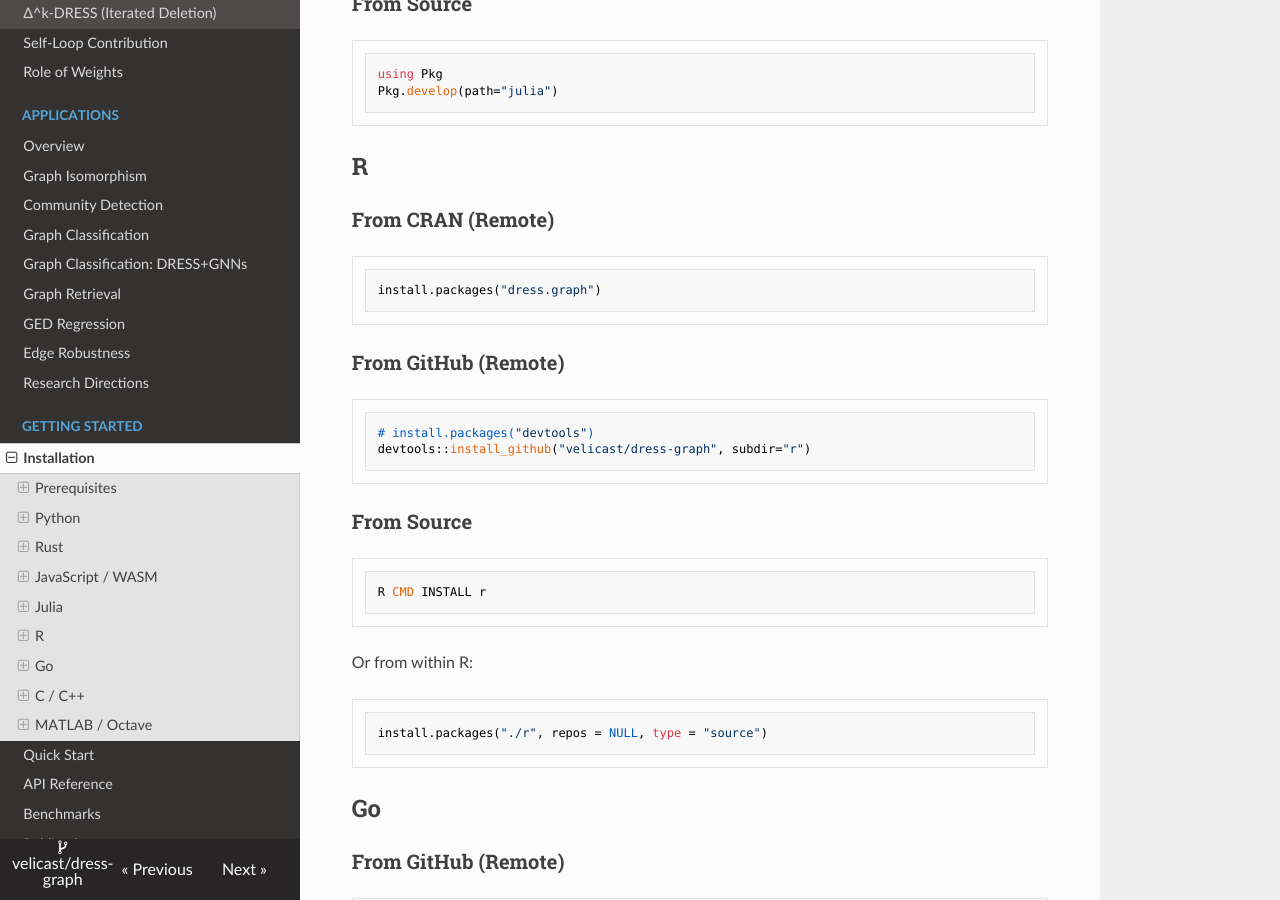
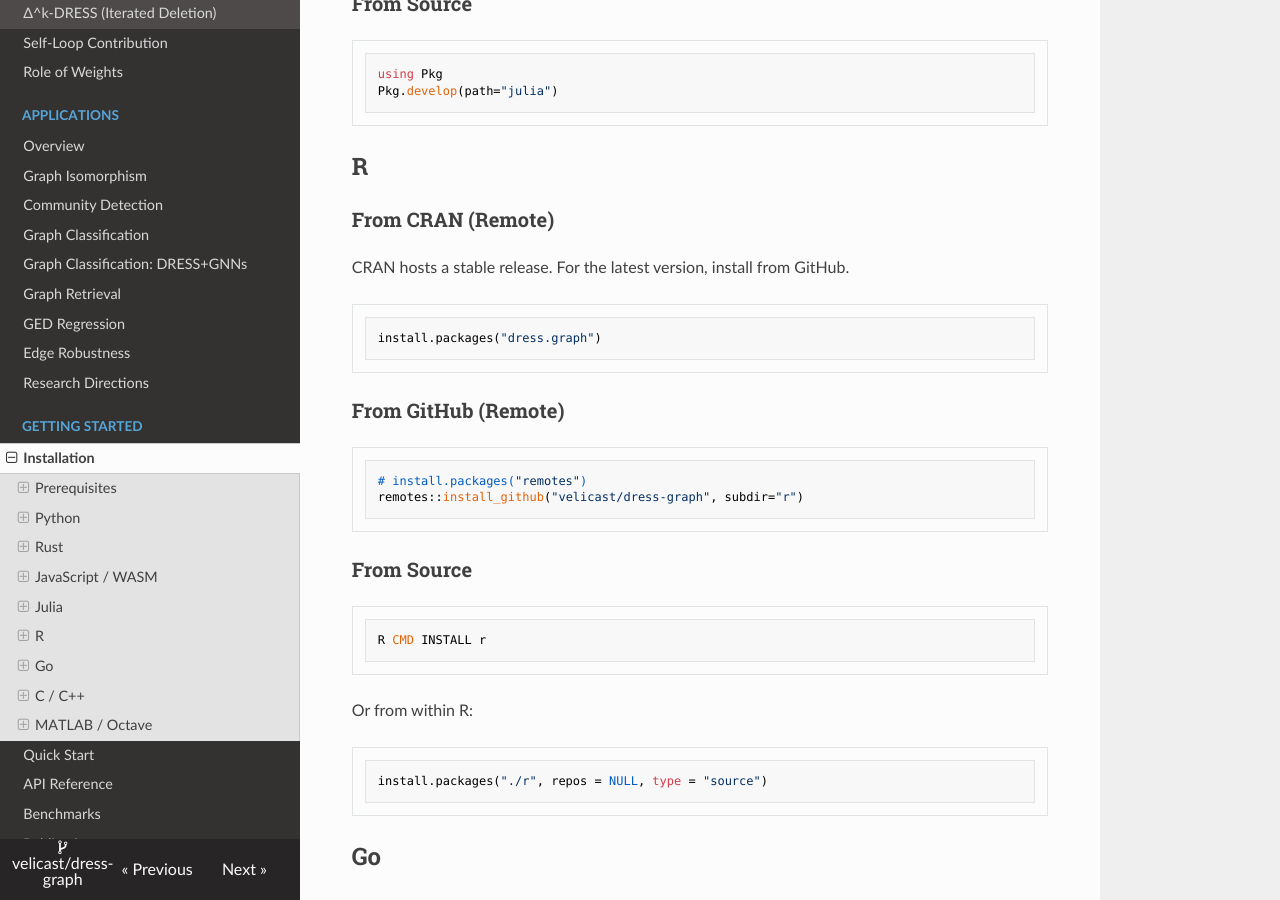
Before and after one commit to velicast/dress-graph, an MkDocs documentation site: the page built from docs/getting-started/installation.md, in a window 1280 px wide and 900 px high, scrolled down 3778 px. Built offline with MkDocs 1.6.1, drawn with Linux system fonts in a browser that asks for light colours; nearby versions of some CDN libraries.

Commit message:
Update R docs

````diff
--- a/docs/getting-started/installation.md
+++ b/docs/getting-started/installation.md
@@ -159,6 +159,8 @@ Pkg.develop(path="julia")
 
 ### From CRAN (Remote)
 
+CRAN hosts a stable release. For the latest version, install from GitHub.
+
 ```r
 install.packages("dress.graph")
 ```
@@ -166,8 +168,8 @@ install.packages("dress.graph")
 ### From GitHub (Remote)
 
 ```r
-# install.packages("devtools")
-devtools::install_github("velicast/dress-graph", subdir="r")
+# install.packages("remotes")
+remotes::install_github("velicast/dress-graph", subdir="r")
 ```
 
 ### From Source
````
Also changed, not shown: r/README.md (+13 -0 lines).
